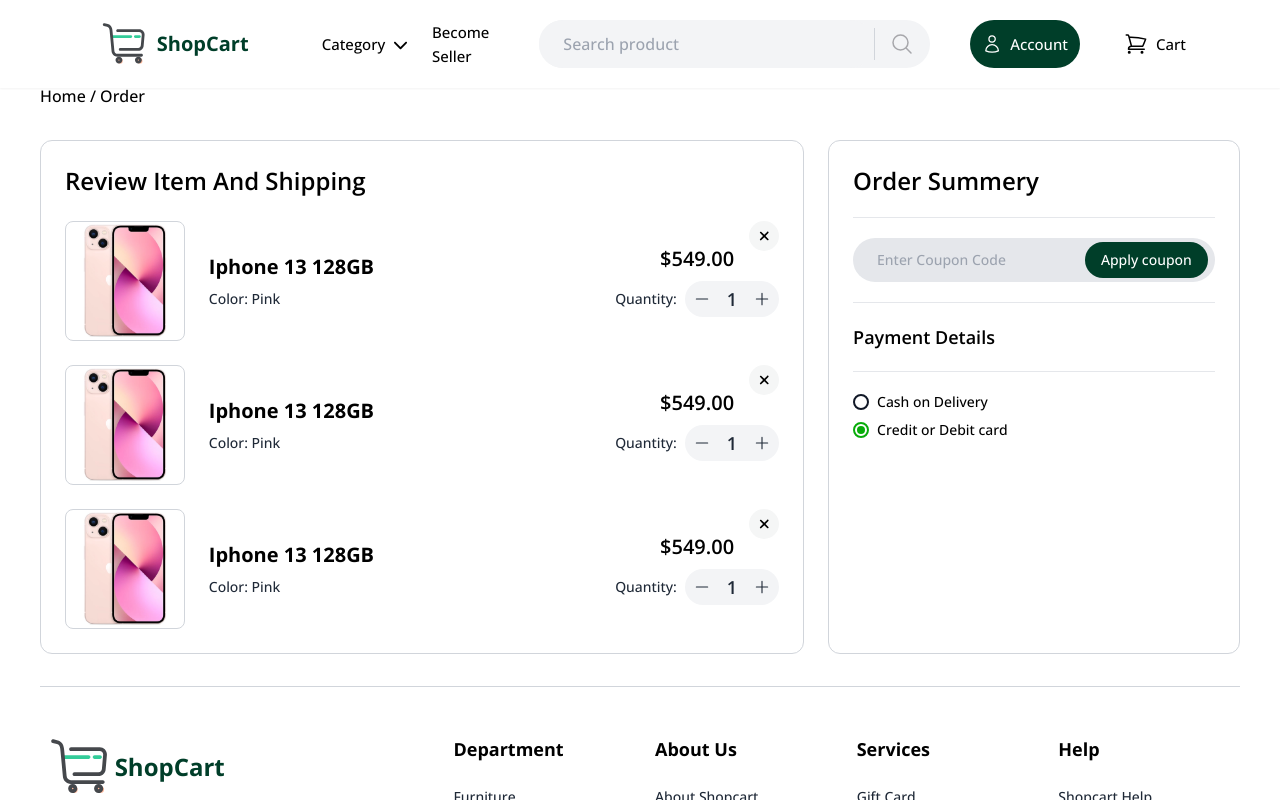
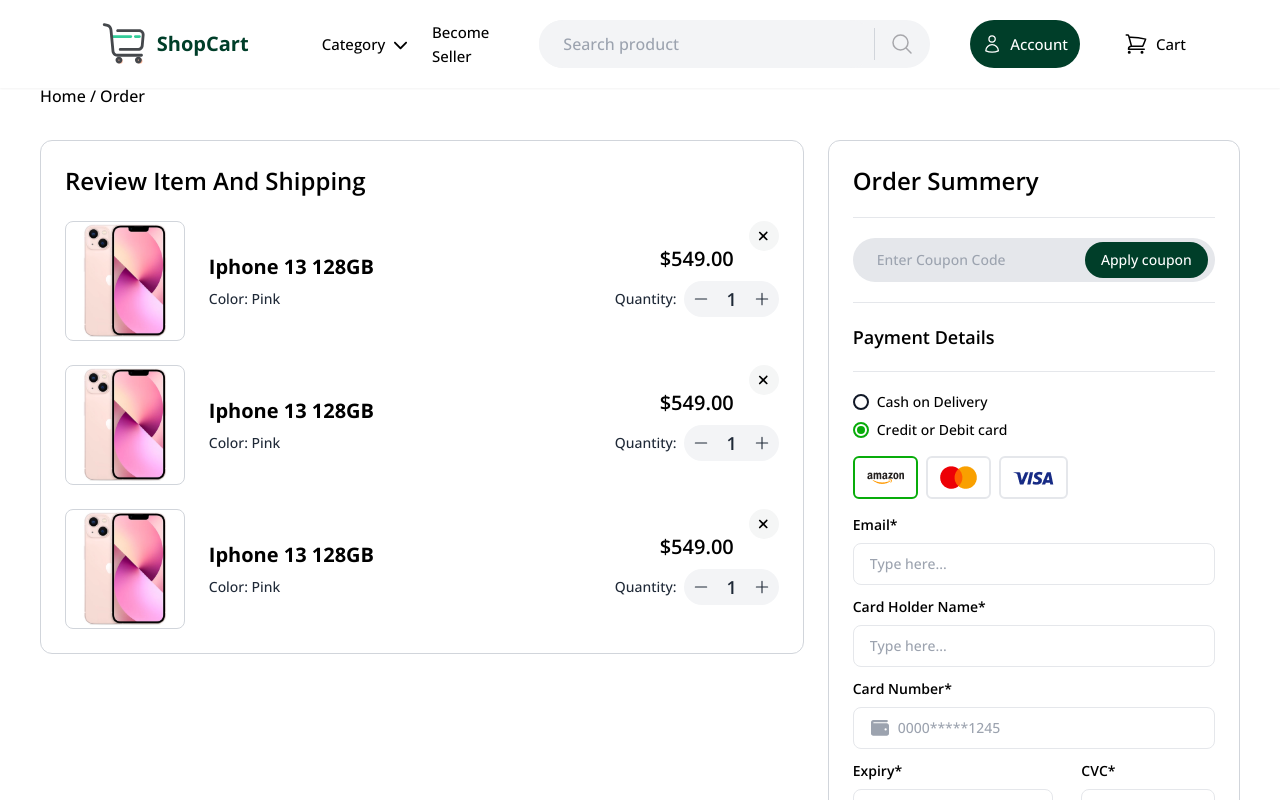
Before and after one commit to vudinhan2525/Shopcart, a React (Create React App) app in the folder front-end/: page /order in a window 1280 px wide. Both pictures are taken after a click on the label "Credit or Debit card". Shown: the top 800 px of the page. Built offline with nearby package versions, Linux system fonts and the light colour scheme.

Commit message:
ui ordercart

```diff
--- a/front-end/src/App.js
+++ b/front-end/src/App.js
@@ -4,7 +4,7 @@
 function App() {
   return (
     <Router>
-      <div className="font-OpenSans text-base overflow-hidden font-medium bg-white ">
+      <div spellCheck={false} className="font-OpenSans text-base overflow-hidden font-medium bg-white ">
         <Routes>
           {publicRoutes.map((el, idx) => {
             const Layout = el.layout || DefaultLayout;
--- /dev/null
+++ b/front-end/src/pages/OrderPage/DeliverMethod/DeliverMethod.js
@@ -0,0 +1,5 @@
+function DeliverMethod() {
+  return <div>DeliverMethod</div>;
+}
+
+export default DeliverMethod;
--- /dev/null
+++ b/front-end/src/pages/OrderPage/OnlineMethod/OnlineMethod.js
@@ -0,0 +1,84 @@
+import { useState } from 'react';
+import img1 from '../../../assets/img/paymentsmethod/Amazon.png';
+import img2 from '../../../assets/img/paymentsmethod/Mastercard.png';
+import img3 from '../../../assets/img/paymentsmethod/visa.png';
+import { FontAwesomeIcon } from '@fortawesome/react-fontawesome';
+import { faWallet } from '@fortawesome/free-solid-svg-icons';
+const image = [
+  { img: img1, name: 'Amazon' },
+  { img: img2, name: 'MasterCard' },
+  { img: img3, name: 'Visa' },
+];
+//https://www.youtube.com/watch?v=rEaKl8_mwmQ
+function OnlineMethod() {
+  const [method, setMethod] = useState(0);
+  return (
+    <div className="mt-2">
+      <div className="flex gap-2">
+        {image.map((el, idx) => {
+          return (
+            <div
+              key={idx}
+              className={`${
+                method === idx ? 'border-[#08AC0A] border-[2px]' : 'border-[2px] border-gray-200'
+              } flex items-center px-3 cursor-pointer py-2 rounded-md`}
+              onClick={() => setMethod(idx)}
+            >
+              <img src={el.img} alt={el.name}></img>
+            </div>
+          );
+        })}
+      </div>
+      <div className="mt-4">
+        <header className="text-sm font-semibold">Email*</header>
+        <input
+          type="text"
+          required
+          className=" mt-2 mb-3 placeholder:text-gray-400 text-sm border-[1px] border-gray-200 w-full px-4 py-[10px] rounded-lg outline-none"
+          placeholder="Type here..."
+        ></input>
+        <header className="text-sm font-semibold">Card Holder Name*</header>
+        <input
+          type="text"
+          required
+          className="mt-2 mb-3 placeholder:text-gray-400 text-sm border-[1px] border-gray-200 w-full px-4 py-[10px] rounded-lg outline-none"
+          placeholder="Type here..."
+        ></input>
+        <header className="text-sm font-semibold">Card Number*</header>
+        <div className="relative">
+          <input
+            type="text"
+            required
+            className="mt-2 mb-3 placeholder:text-gray-400 text-sm border-[1px] border-gray-200 w-full pr-4 pl-11 py-[10px] rounded-lg outline-none"
+            placeholder="0000*****1245"
+          ></input>
+          <div className="absolute top-[50%] translate-y-[-55%] left-[18px]">
+            <FontAwesomeIcon icon={faWallet} className="text-lg text-gray-400" />
+          </div>
+        </div>
+        <div className="flex gap-7">
+          <div className="basis-[60%]">
+            <header className="text-sm font-semibold">Expiry*</header>
+            <input
+              type="text"
+              required
+              className="mt-2 mb-3 placeholder:text-gray-400 text-sm border-[1px] border-gray-200 w-full px-4 py-[10px] rounded-lg outline-none"
+              placeholder="MM/YY"
+            ></input>
+          </div>
+          <div className="basis-[40%]">
+            <header className="text-sm font-semibold">CVC*</header>
+            <input
+              type="text"
+              required
+              className="mt-2 mb-3 placeholder:text-gray-400 text-sm border-[1px] border-gray-200 w-full px-4 py-[10px] rounded-lg outline-none"
+              placeholder="000"
+            ></input>
+          </div>
+        </div>
+      </div>
+    </div>
+  );
+}
+
+export default OnlineMethod;
--- a/front-end/src/pages/OrderPage/OrderPage.js
+++ b/front-end/src/pages/OrderPage/OrderPage.js
@@ -5,12 +5,14 @@
     <div className="px-10">
       <p className="mt-5 mb-8">Home / Order</p>
       <div className="flex gap-6">
-        <div className="basis-[65%] border-[1px] border-gray-300 rounded-xl px-6 py-6">
-          <header className="text-2xl font-semibold">Review Item And Shipping</header>
-          <div className="mt-6 flex flex-col gap-6">
-            <OrderItem />
-            <OrderItem />
-            <OrderItem />
+        <div className="basis-[65%]">
+          <div className="border-[1px] border-gray-300 rounded-xl px-6 py-6">
+            <header className="text-2xl font-semibold">Review Item And Shipping</header>
+            <div className="mt-6 flex flex-col gap-6">
+              <OrderItem />
+              <OrderItem />
+              <OrderItem />
+            </div>
           </div>
         </div>
         <div className="basis-[35%] border-[1px] border-gray-300 rounded-xl px-6 py-6">
--- a/front-end/src/pages/OrderPage/Payment/Payment.js
+++ b/front-end/src/pages/OrderPage/Payment/Payment.js
@@ -1,4 +1,10 @@
+import { useRef, useState } from 'react';
+import DeliverMethod from '../DeliverMethod/DeliverMethod';
+import OnlineMethod from '../OnlineMethod/OnlineMethod';
 function Payment() {
+  const input1 = useRef();
+  const input2 = useRef();
+  const [showMethod, setShowMethod] = useState(1);
   return (
     <div>
       <header className="text-2xl font-semibold">Order Summery</header>
@@ -20,32 +26,47 @@
           <input
             id="paymentsmethod"
             type="radio"
+            defaultChecked
+            ref={input1}
             name="paymentsmethod"
             className="peer/input1 opacity-0 cursor-pointer text-gray-800 w-[16px] h-[16px] "
           ></input>
-          <label htmlFor="paymentsmethod" className="cursor-pointer text-[14px] leading-[20px] font-medium ">
+          <label
+            onClick={() => setShowMethod(1)}
+            htmlFor="paymentsmethod"
+            className="cursor-pointer text-[14px] leading-[20px] font-medium "
+          >
             Cash on Delivery
           </label>
           <label
+            onClick={() => setShowMethod(1)}
             htmlFor="paymentsmethod"
             className={`peer-checked/input1:after:block peer-checked/input1:border-[#08AC0A] after:hidden  after:bg-[#08AC0A] after:w-[8px] after:h-[8px] after:rounded-full after:absolute after:top-[50%] after:translate-y-[-50%] after:right-[50%] after:translate-x-[50%] absolute w-[16px] h-[16px] rounded-full cursor-pointer border-[2px] border-gray-900  `}
           ></label>
         </div>
-        <div className="flex gap-2 items-center relative">
+        <div className="gap-2 flex items-center relative">
           <input
             id="paymentsmethod2"
             type="radio"
+            ref={input2}
             name="paymentsmethod"
-            className="peer/input1 opacity-0 cursor-pointer text-gray-800 w-[16px] h-[16px] "
+            className=" peer/input1 opacity-0 cursor-pointer text-gray-800 w-[16px] h-[16px] "
           ></input>
-          <label htmlFor="paymentsmethod2" className="cursor-pointer text-[14px] leading-[20px] font-medium ">
+          <label
+            onClick={() => setShowMethod(2)}
+            htmlFor="paymentsmethod2"
+            className="cursor-pointer text-[14px] leading-[20px] font-medium "
+          >
             Credit or Debit card
           </label>
           <label
+            onClick={() => setShowMethod(2)}
             htmlFor="paymentsmethod2"
             className={`peer-checked/input1:after:block peer-checked/input1:border-[#08AC0A] after:hidden after:bg-[#08AC0A] after:w-[8px] after:h-[8px] after:rounded-full after:absolute after:top-[50%] after:translate-y-[-50%] after:right-[50%] after:translate-x-[50%] absolute w-[16px] h-[16px] rounded-full cursor-pointer border-[2px] border-gray-900  `}
           ></label>
         </div>
+        {showMethod === 1 ? <DeliverMethod /> : ''}
+        {showMethod === 2 ? <OnlineMethod /> : ''}
       </div>
     </div>
   );
```
